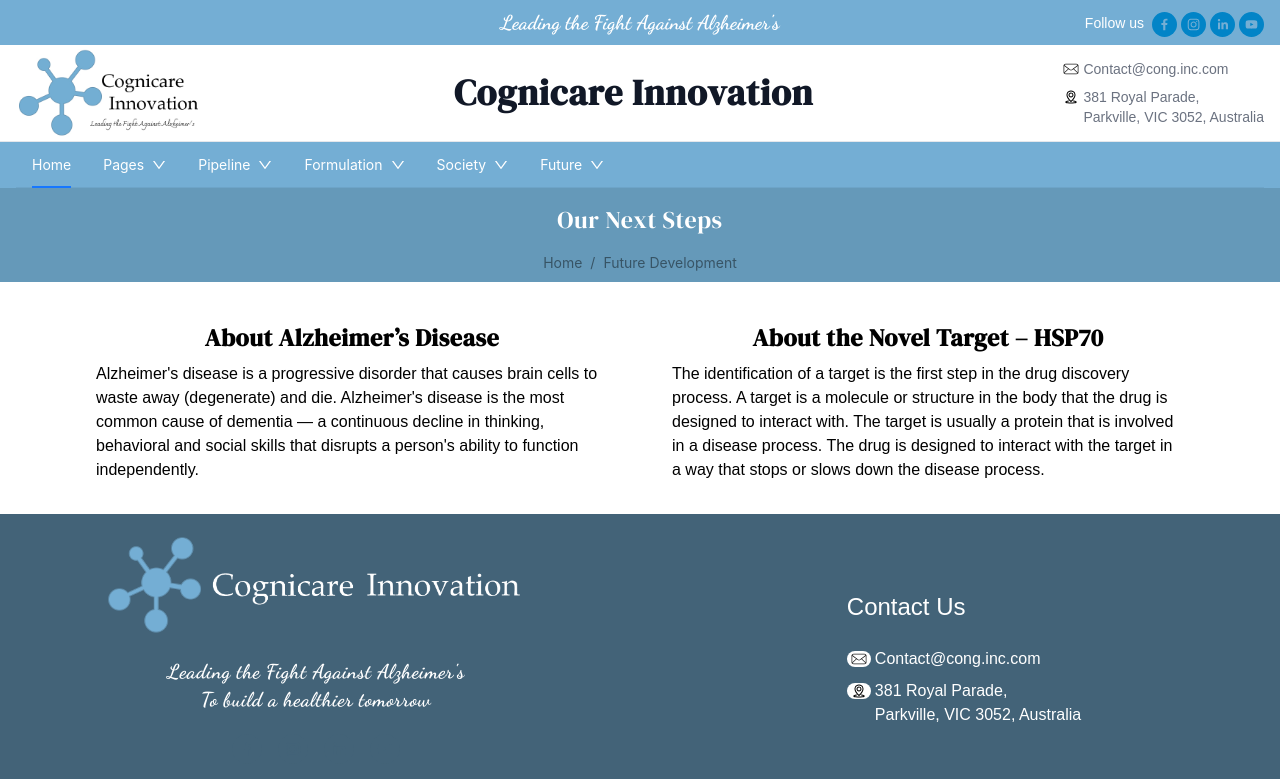
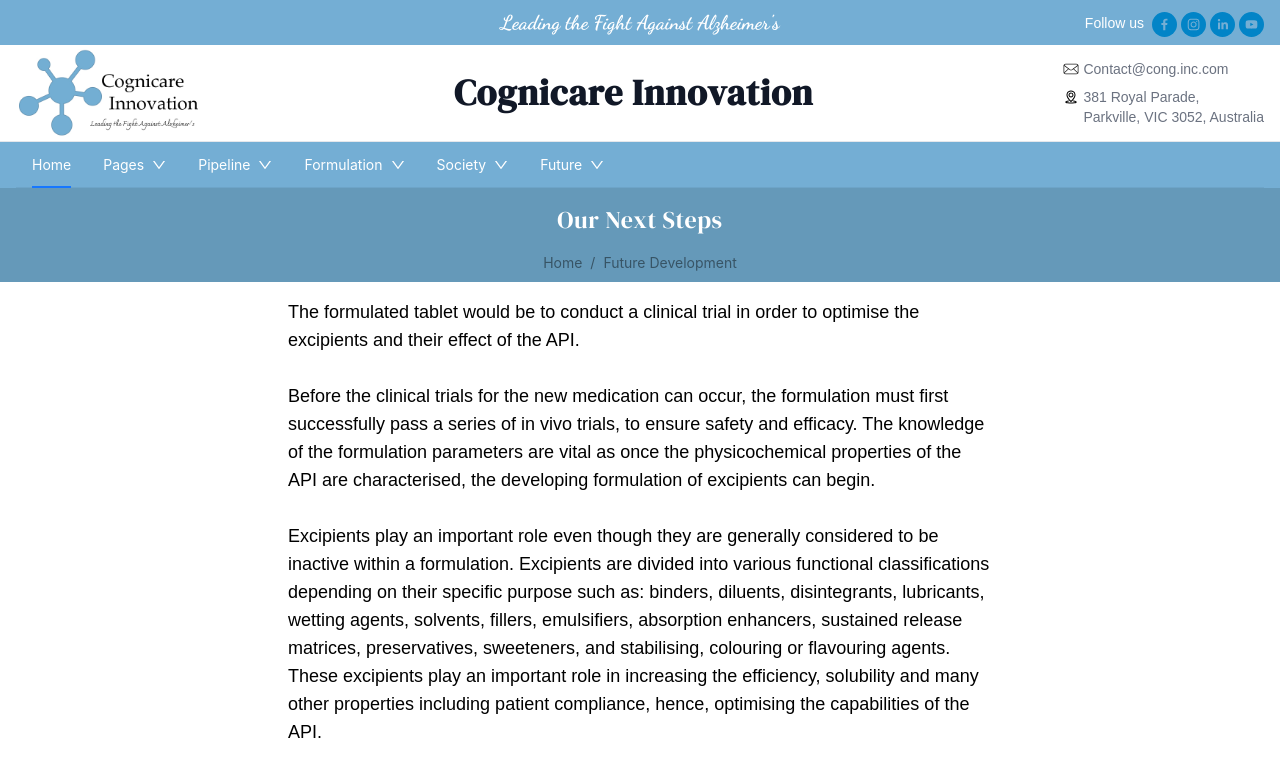
Before and after one commit to MUOliver1026/cognicare-innovation-website, a React (Vite) app: page /future-development in a window 1280 px wide. Shown: the top 779 px of the page. Built offline with nearby package versions, Linux system fonts and the light colour scheme; a web font is replaced by a local one.

Commit message:
future page content

```diff
--- a/src/pages/FutureDevelopment.jsx
+++ b/src/pages/FutureDevelopment.jsx
@@ -8,25 +8,25 @@
         Our Next Steps
       </div>
       <Breadcrumbs />
-      <div className='grid grid-cols-2 py-4 px-16'>
-        <div className='grid-1 bg-white py-4 px-8'>
-          <h2 className='text-2xl font-heading2 tracking-wide font-bold text-center py-2'>
-            About Alzheimer’s Disease
-          </h2>
-          <p>
-            Alzheimer's disease is a progressive disorder that causes brain cells to waste away (degenerate) and die. Alzheimer's disease is the most common cause of dementia — a continuous decline in thinking, behavioral and social skills that disrupts a person's ability to function independently.
-          </p>
-        </div>
+      <p className='text-lg py-4 px-72'>
+        The formulated tablet would be to conduct a clinical trial in order to optimise the excipients and their effect of the API.<br /><br />
 
-        <div className='grid-2 bg-white py-4 px-8'>
-          <h2 className='text-2xl font-heading2 tracking-wide font-bold text-center py-2'>
-            About the Novel Target – HSP70
-          </h2>
-          <p>
-            The identification of a target is the first step in the drug discovery process. A target is a molecule or structure in the body that the drug is designed to interact with. The target is usually a protein that is involved in a disease process. The drug is designed to interact with the target in a way that stops or slows down the disease process.
-          </p>
-        </div>
-      </div>
+        Before the clinical trials for the new medication can occur, the formulation must first successfully pass a series of in vivo trials, to ensure safety and efficacy. The knowledge of the formulation parameters are vital as once the physicochemical properties of the API are characterised, the developing formulation of excipients can begin.<br /><br />
+
+        Excipients play an important role even though they are generally considered to be inactive within a formulation. Excipients are divided into various functional classifications depending on their specific purpose such as: binders, diluents, disintegrants, lubricants, wetting agents, solvents, fillers, emulsifiers, absorption enhancers, sustained release matrices, preservatives, sweeteners, and stabilising, colouring or flavouring agents. These excipients play an important role in increasing the efficiency, solubility and many other properties including patient compliance, hence, optimising the capabilities of the API. <br /><br />
+
+        This optimisation is often conducted via computer simulations prior to being utilised in mouse models. <br /><br />
+
+        This ensures that the most suitable excipients are used and typically many will be multifunctional or high functionality excipients without the need for expensive trial and error style experiments using both in vivo and in vitro models. <br /><br />
+
+        After the pre-clinical trials and excipient optimisation has been completed, clinical trials can occur.<br /><br />
+        While preclinical research answers basic questions about a drug’s safety, it is not a substitute for studies of ways the drug will interact with the human body.<br /><br />
+
+        No animal model is a perfect predictor of the precise effects of a drug in humans, but these data nonetheless constitute the rational basis for determining what drug doses we administer to the individuals participating in first‐in‐human clinical trials.<br /><br />
+
+        Once the drug has been determined as safe and all clinical trials are successful, the drug can be approved to enter the market.<br /><br />
+        Once the drug is on the market post-market surveillance will occur in order to ensure that further optimisation can occur and and further safety concerns can be addressed.<br /><br />
+      </p>
     </main>
   )
 }
```
